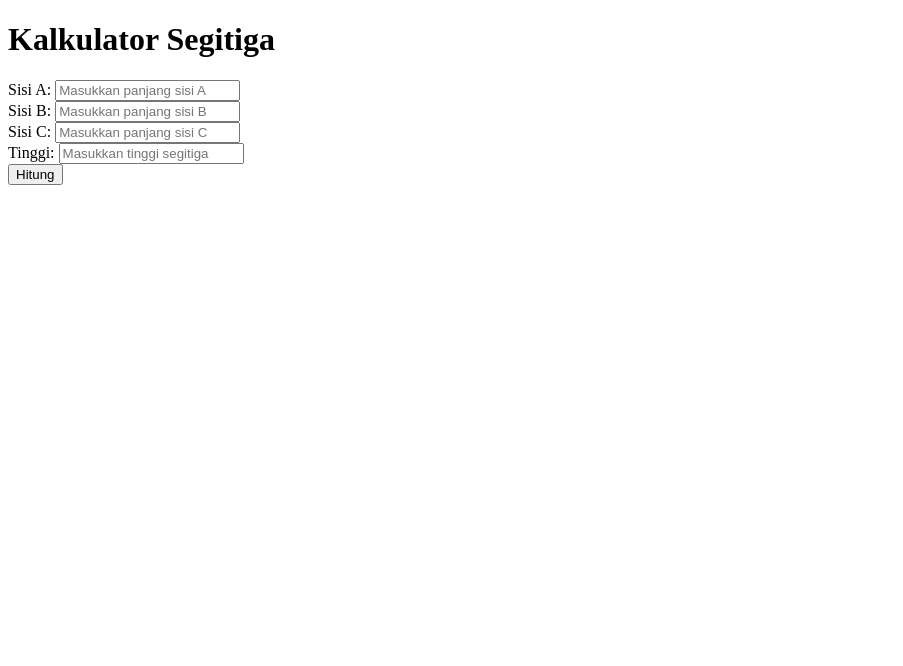
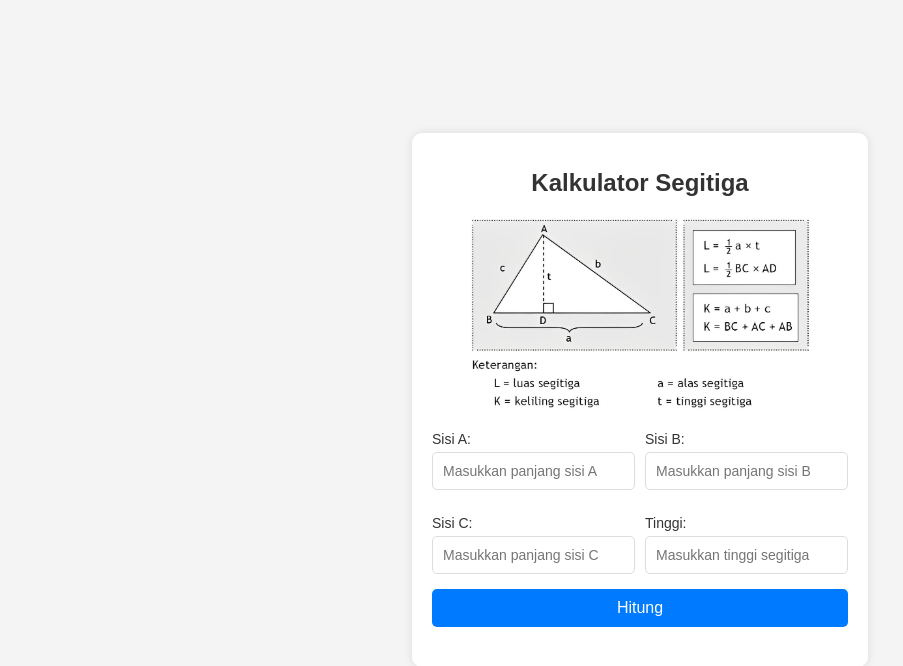
Before and after one commit to revou-fundamental-course/13-may-24-zulmi48, a plain HTML site: page index.html in a window 1280 px wide. Shown: the whole page, without its empty margins (0-903 px from the left). Drawn offline with Linux system fonts and the light colour scheme.

Commit message:
menambahkan styling css

```diff
--- a/css/style.css
+++ b/css/style.css
@@ -0,0 +1,79 @@
+body {
+    display: flex;
+    justify-content: center;
+    align-items: center;
+    height: 100vh;
+    background-color: #f4f4f4;
+    font-family: Arial, sans-serif;
+    margin: 0;
+}
+
+.container {
+    width: auto;
+    padding: 20px;
+    background-color: #fff;
+    border-radius: 10px;
+    box-shadow: 0 0 10px rgba(0, 0, 0, 0.1);
+    text-align: center;
+}
+
+h1 {
+    margin-bottom: 20px;
+    font-size: 24px;
+    color: #333;
+}
+
+.gambar img{
+    width: auto;
+    height: 200px;
+}
+
+.form-area{
+    display: grid;
+    grid-template-columns: auto auto;
+    gap: 10px;
+    margin-top: 10px;
+}
+
+.form {
+    margin-bottom: 15px;
+}
+
+label {
+    display: block;
+    font-size: 14px;
+    color: #333;
+    margin-bottom: 5px;
+    text-align: start;
+}
+
+input {
+    width: 100%;
+    padding: 10px;
+    font-size: 14px;
+    border: 1px solid #ddd;
+    border-radius: 5px;
+    box-sizing: border-box;
+}
+
+button {
+    width: 100%;
+    padding: 10px;
+    font-size: 16px;
+    background-color: #007bff;
+    color: #fff;
+    border: none;
+    border-radius: 5px;
+    cursor: pointer;
+    transition: background-color 0.2s;
+}
+
+button:hover {
+    background-color: #0056b3;
+}
+
+.hasil {
+    margin-top: 20px;
+    font-size: 16px;
+    color: #333;
+}
--- a/index.html
+++ b/index.html
@@ -1,28 +1,34 @@
 <!DOCTYPE html>
 <html lang="en">
     <head>
-    <meta charset="UTF-8">
-    <meta name="viewport" content="width=device-width, initial-scale=1.0">
+        <meta charset="UTF-8" />
+        <meta name="viewport" content="width=device-width, initial-scale=1.0" />
         <title>Tugas Mini Coding RevoU</title>
+        <link rel="stylesheet" href="css/style.css" />
     </head>
     <body>
         <div class="container">
             <h1>Kalkulator Segitiga</h1>
+            <div class="gambar">
+                <img src="image/rumus-segitiga.jpg" alt="Segitiga" />
+            </div>
+            <div class="form-area">
                 <div class="form">
                     <label for="a">Sisi A:</label>
-            <input type="number" id="a" placeholder="Masukkan panjang sisi A">
+                    <input type="number" id="a" placeholder="Masukkan panjang sisi A" />
                 </div>
                 <div class="form">
                     <label for="b">Sisi B:</label>
-            <input type="number" id="b" placeholder="Masukkan panjang sisi B">
+                    <input type="number" id="b" placeholder="Masukkan panjang sisi B" />
                 </div>
                 <div class="form">
                     <label for="c">Sisi C:</label>
-            <input type="number" id="c" placeholder="Masukkan panjang sisi C">
+                    <input type="number" id="c" placeholder="Masukkan panjang sisi C" />
                 </div>
                 <div class="form">
                     <label for="t">Tinggi:</label>
-            <input type="number" id="t" placeholder="Masukkan tinggi segitiga">
+                    <input type="number" id="t" placeholder="Masukkan tinggi segitiga" />
+                </div>
             </div>
             <button onclick="calculate()">Hitung</button>
             <div class="hasil">
```
Also changed, not shown: image/rumus-segitiga.jpg (added). Lines whose indentation alone changed are shown as unchanged.
